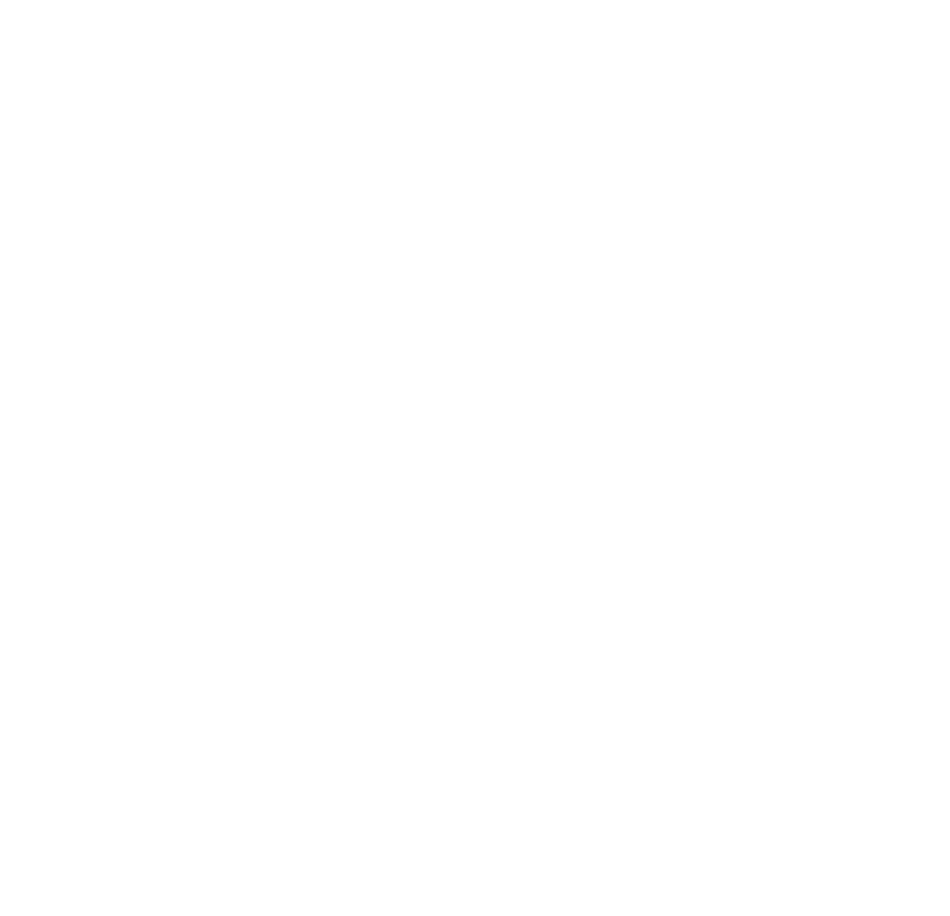
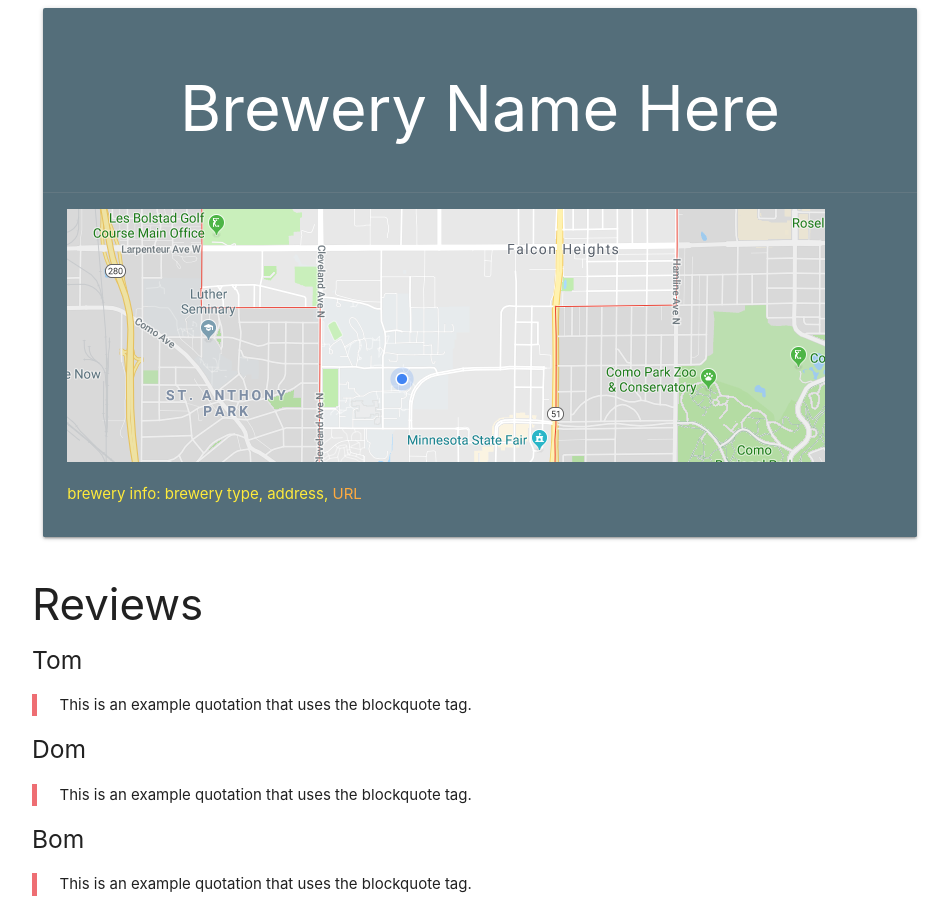
Before and after one commit to nelecaster/warriors, a plain HTML site: page review.html in a window 1280 px wide. Shown: the whole page, without its empty margins (160-1110 px from the left). Before the commit the page ends 800 px from the top, so only its background shows below. Drawn offline with nearby package versions, Linux system fonts and the light colour scheme.

Commit message:
updated review page

```diff
--- a/review.html
+++ b/review.html
@@ -1,12 +1,59 @@
 <!DOCTYPE html>
 <html lang="en">
+
 <head>
     <meta charset="UTF-8">
     <meta name="viewport" content="width=device-width, initial-scale=1.0">
     <meta http-equiv="X-UA-Compatible" content="ie=edge">
-    <title>Review</title>
+    <link rel="stylesheet" href="https://cdnjs.cloudflare.com/ajax/libs/materialize/1.0.0/css/materialize.min.css">
+    <link rel="stylesheet" href="style.css">
+    <script src="https://cdnjs.cloudflare.com/ajax/libs/materialize/1.0.0/js/materialize.min.js"></script>
+    <title>review</title>
 </head>
+
 <body>
 
+    <div class="container">
+        <div class="row">
+            <div class="col m12">
+                <div class="card blue-grey darken-1">
+                    <div class="card-content white-text center-align">
+                        <span class="card-title">
+                            <h1 id="reviewHeader">Brewery Name Here</h1>
+                        </span>
+                    </div>
+                    <div class="card-action">
+
+                        <div id="map" >
+                            <img src="assets/mapScreenShot.png">
+                            <p class="yellow-text lighten-5">brewery info: <span id="type">brewery type, </span><span id="address">address, </span><a href="#" id="link">url</a></p>
+                        </div>
+
+                    </div>
+                </div>
+            </div>
+        </div>
+    </div>
+
+    <div class="container">
+        <h3>Reviews</h3>
+        <h5>Tom</h5>
+        <blockquote>
+                This is an example quotation that uses the blockquote tag.
+        </blockquote>
+        <h5>Dom</h5>
+        <blockquote>
+                This is an example quotation that uses the blockquote tag.
+        </blockquote>
+        <h5>Bom</h5>
+        <blockquote>
+                This is an example quotation that uses the blockquote tag.
+        </blockquote>
+    </div>
+
+
+
+
 </body>
+
 </html>
```
Also changed, not shown: assets/mapScreenShot.png (added), 1 other file.
